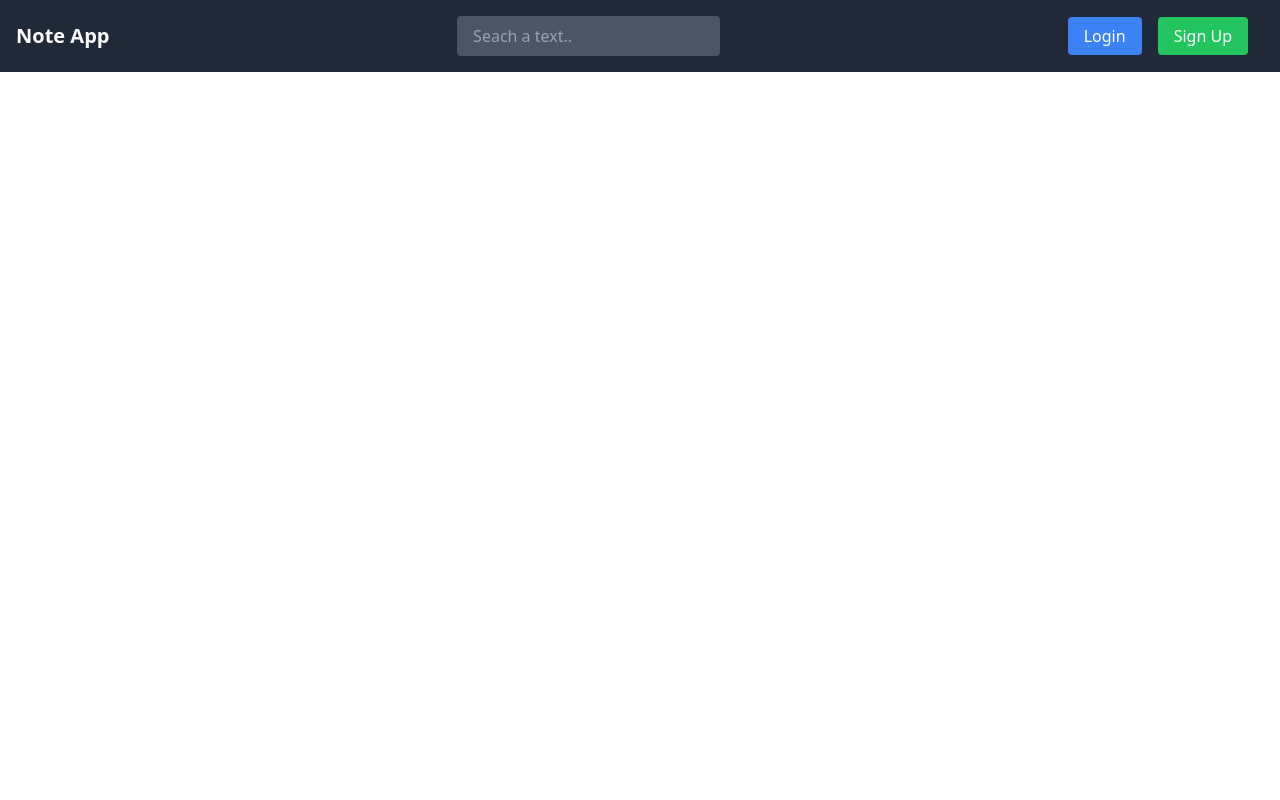
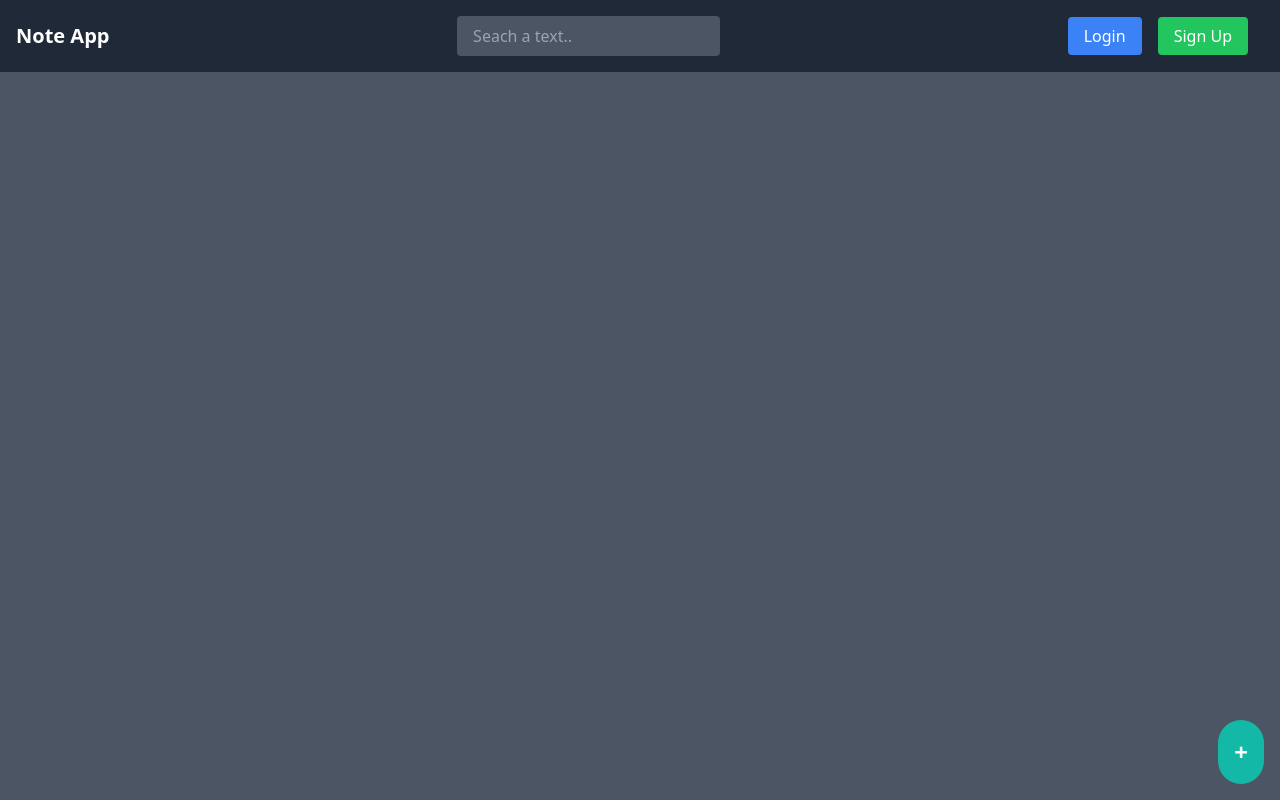
Before and after one commit to prabashwara65/React-test-Notes, a React (Vite) app in the folder Frontend/: page / in a window 1280 px wide. Built offline with nearby package versions, Linux system fonts and the light colour scheme.

Commit message:
creating home.jsx

```diff
--- /dev/null
+++ b/Frontend/src/components/NoteModel.jsx
@@ -0,0 +1,11 @@
+import React from 'react'
+
+const NoteModel = () => {
+  return (
+    <div>
+      NoteModel
+    </div>
+  )
+}
+
+export default NoteModel
--- a/Frontend/src/pages/Home.jsx
+++ b/Frontend/src/pages/Home.jsx
@@ -1,12 +1,20 @@
-import React from 'react'
-import Navbar from '../components/Navbar'
+import React, { useState } from "react";
+import Navbar from "../components/Navbar";
+import NoteModel from "../components/NoteModel";
 
 const Home = () => {
+  const [isModelOpen, setModelOpen] = useState(false);
   return (
-    <div >
+    <div className="bg-gray-600 min-h-screen">
       <Navbar />
+      <button
+      className="fixed right-4 bottom-4 text-2xl bg-teal-500 text-white font-bold p-4 rounded-full"
+      onClick={() => setModelOpen(true)}>
+        +
+      </button>
+      {isModelOpen && <NoteModel />}
     </div>
-  )
-}
+  );
+};
 
-export default Home
+export default Home;
```
